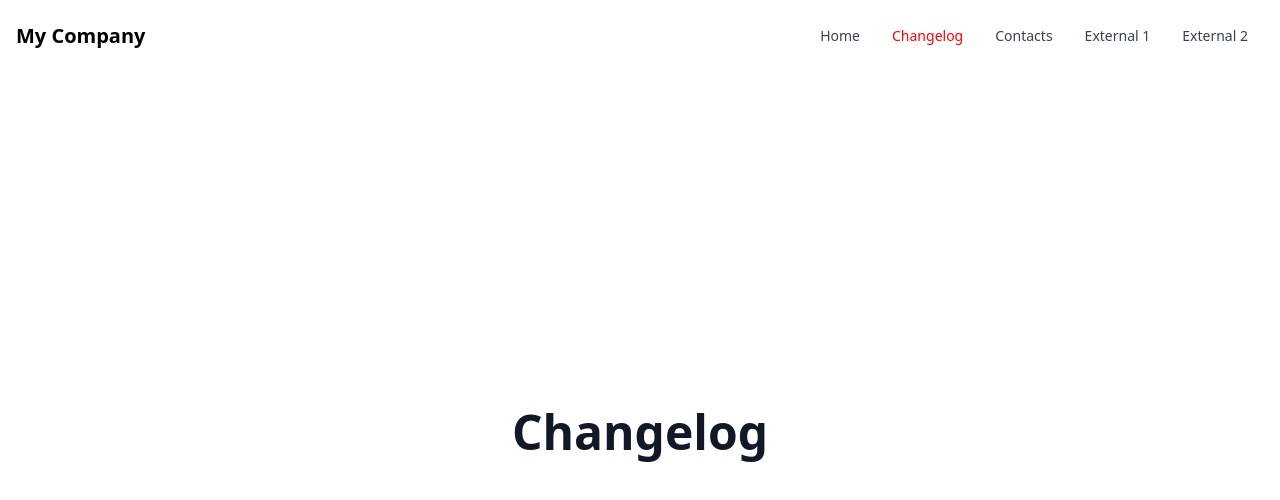
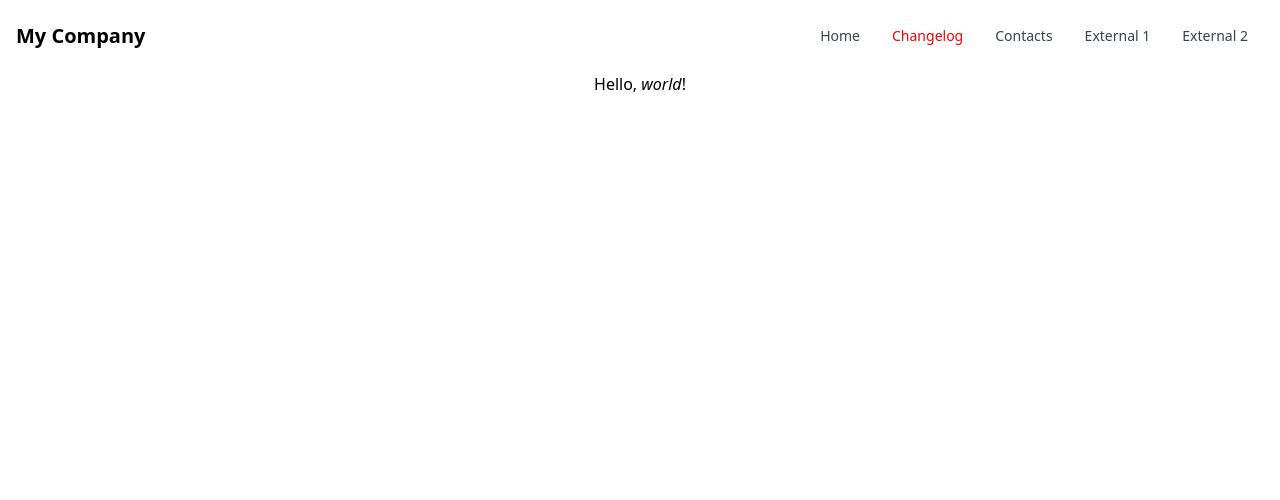
Before and after one commit to wojciechmarek/awesome-react-navbar, a React (Vite) app: page /changelog in a window 1280 px wide. Shown: the top 500 px of the page. Built offline with nearby package versions, Linux system fonts and the light colour scheme.

Commit message:
feat: add react markdown library

```diff
--- a/package.json
+++ b/package.json
@@ -12,6 +12,7 @@
   "dependencies": {
     "react": "^18.2.0",
     "react-dom": "^18.2.0",
+    "react-markdown": "^8.0.5",
     "react-router-dom": "^6.8.1"
   },
   "devDependencies": {
--- a/src/components/views/Changelog.tsx
+++ b/src/components/views/Changelog.tsx
@@ -1,9 +1,9 @@
+import ReactMarkdown from "react-markdown";
+
 export const Changelog = () => {
   return (
-    <main className="bg-white dark:bg-blue-900 h-[calc(100vh-5em)] flex justify-center items-center">
-      <h1 className="text-2xl font-bold text-gray-900 dark:text-white text-center text-5xl">
-        Changelog
-      </h1>
+    <main className="bg-white dark:bg-blue-900 h-[calc(100vh-5em)] flex justify-center">
+      <ReactMarkdown># Hello, *world*!</ReactMarkdown>
     </main>
   );
 };
```
Also changed, not shown: 1 other file (tests, documents, lock files or other folders).
